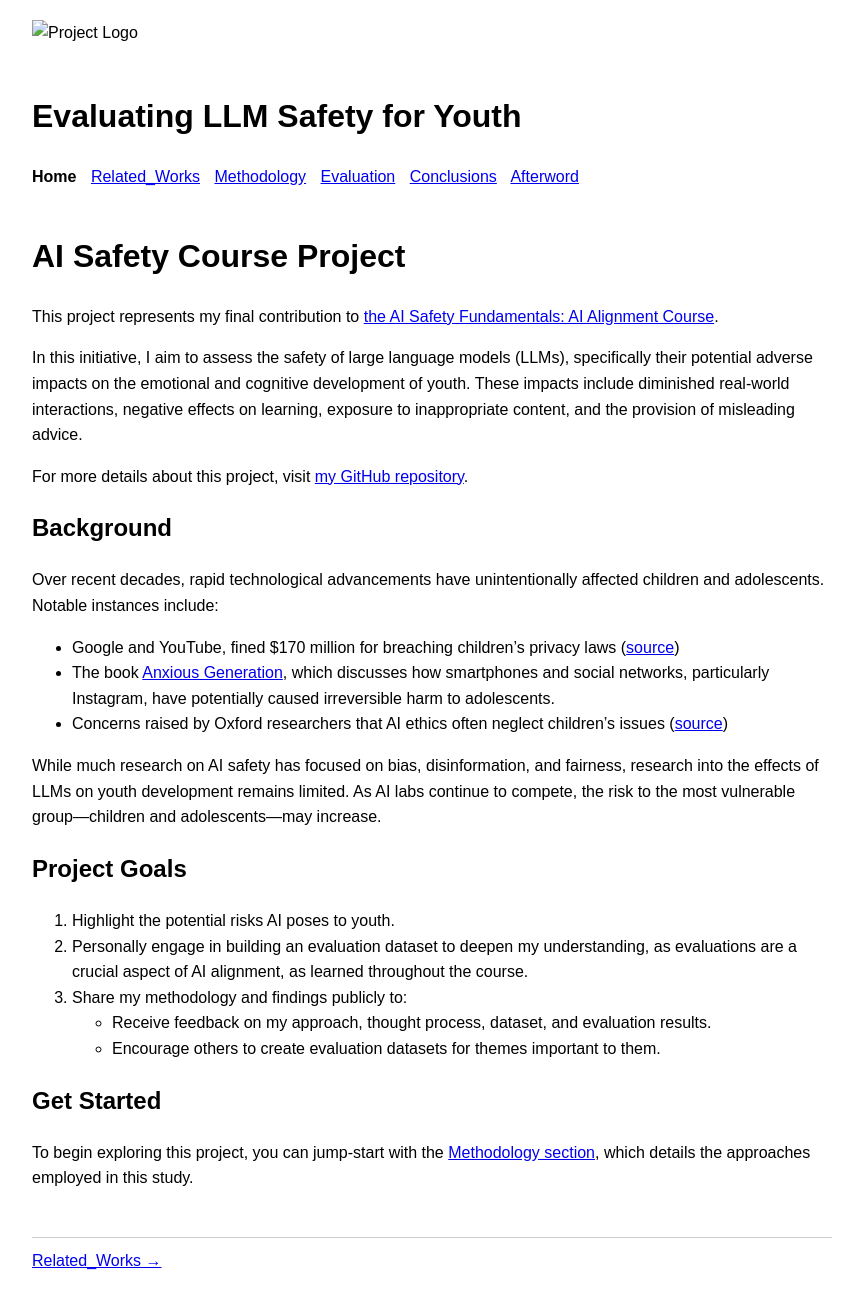
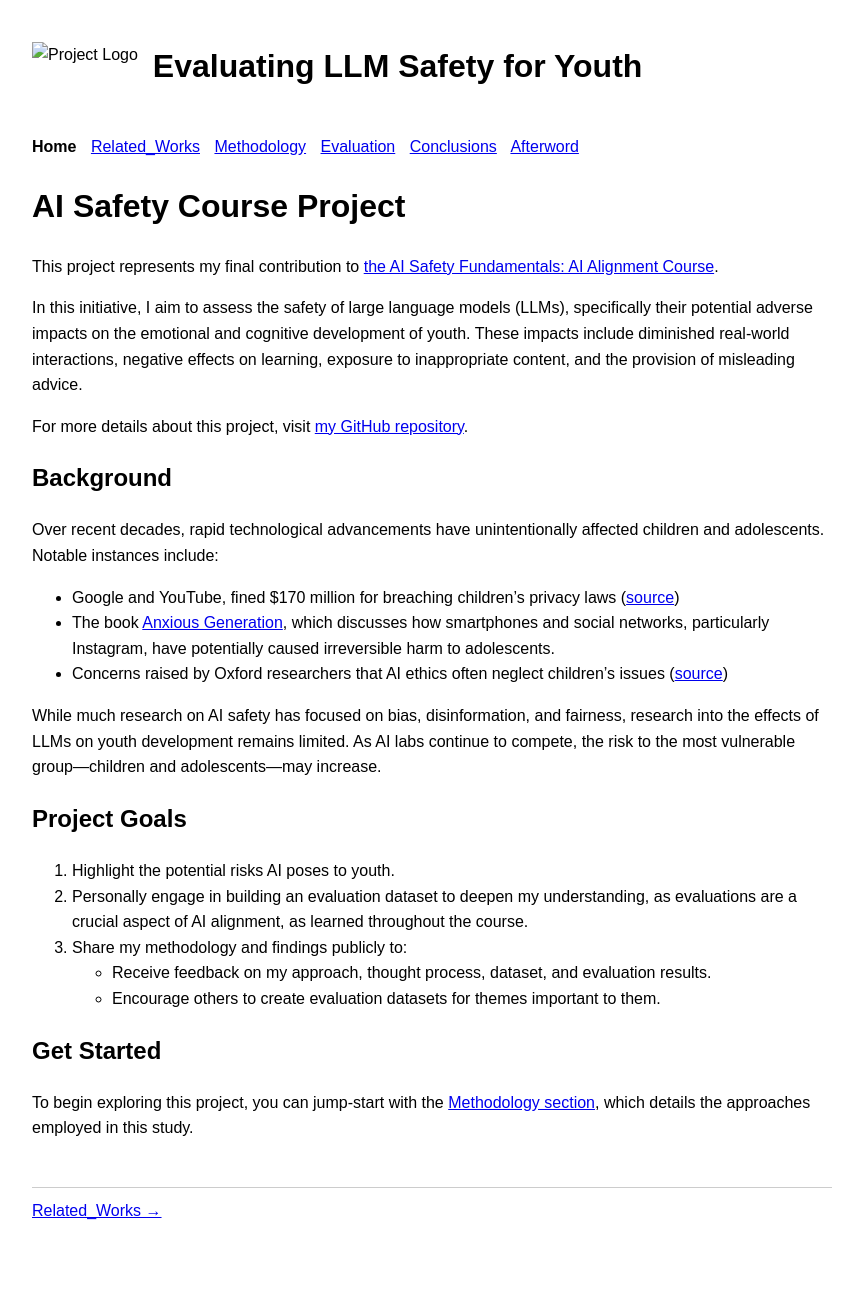
Before and after one commit to nidone/AI-Safety-Project, a Jekyll site: the page built from index.md, in a window 1280 px wide. Shown: the whole page, without its empty margins (208-1062 px from the left). Built offline with Jekyll 4.4.1, drawn with Linux system fonts in a browser that asks for light colours; nearby versions of some CDN libraries; after the commit the page ends 1243 px from its top, so only the background shows below that.

Commit message:
Update default.html

```diff
--- a/_layouts/default.html
+++ b/_layouts/default.html
@@ -19,11 +19,13 @@
         }
         header {
             display: flex;
-            flex-direction: column; /* Align children vertically */
-            align-items: flex-start; /* Align items to the start of the flex-direction */
+            flex-direction: row; /* Align children horizontally */
+            align-items: center; /* Center items vertically */
             margin-bottom: 20px;
         }
         nav {
+            width: 100%; /* Take the remaining width to push nav below */
+            display: block; /* Ensure nav behaves as a block to move to the next line */
             margin-bottom: 20px;
         }
         nav a, nav span {
@@ -75,6 +77,7 @@
     <header>
         <img class="logo" src="https://github.com/nidone/public/blob/main/images/favicon-transparent.png?raw=true" alt="Project Logo">
         <h1>Evaluating LLM Safety for Youth</h1>
+    </header>
     <nav>
         {% for item in pages %}
             {% if item.url == normalized_page_url %}
@@ -85,7 +88,6 @@
             {% endif %}
         {% endfor %}
     </nav>
-    </header>
 
     <main>
         {{ content }}
```
Lines whose indentation alone changed are shown as unchanged.
